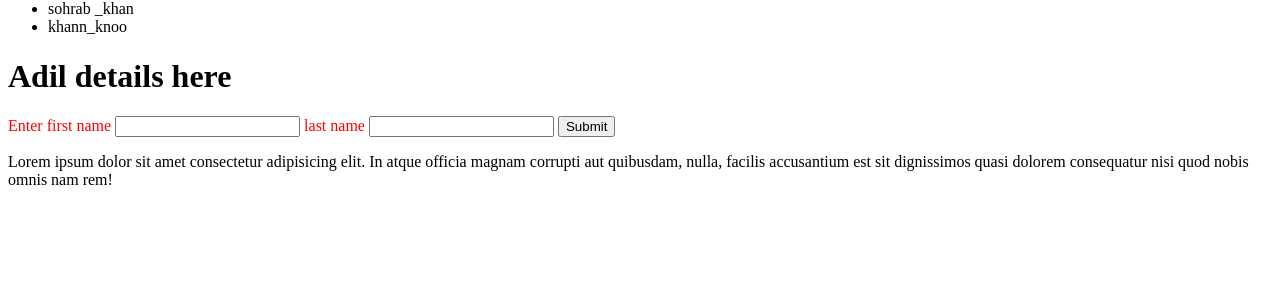
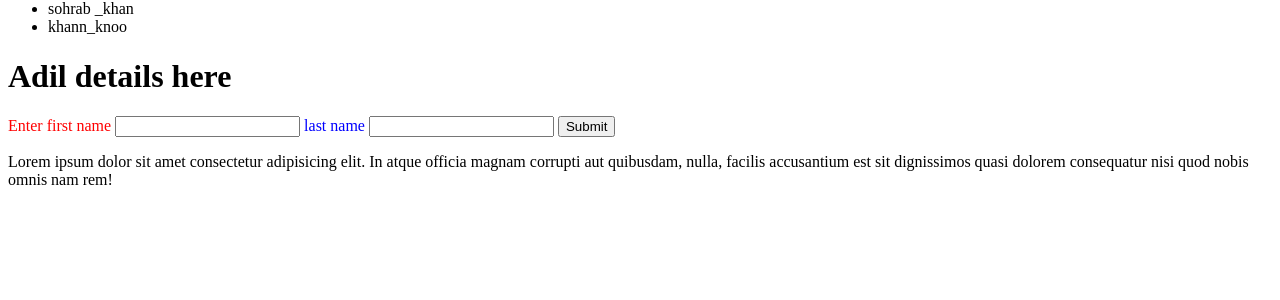
Before and after one commit to Aydenkhan/first-django-project, a Django app: page /abc in a window 1280 px wide. Shown: the part 272-572 px from the top of the page. Run offline with Django 4.2, Linux system fonts and the light colour scheme; data comes from the database, SQL or seed files in the repository.

Commit message:
changed color from green to blue

```diff
--- a/project/app/templates/app/base.html
+++ b/project/app/templates/app/base.html
@@ -7,7 +7,7 @@
     <title>{% block title %}{% endblock title %}</title>
     <style>
         .b {
-            color: red;
+            color: blue;
         }
     </style>
 
```
Also changed, not shown: 1 other file.
